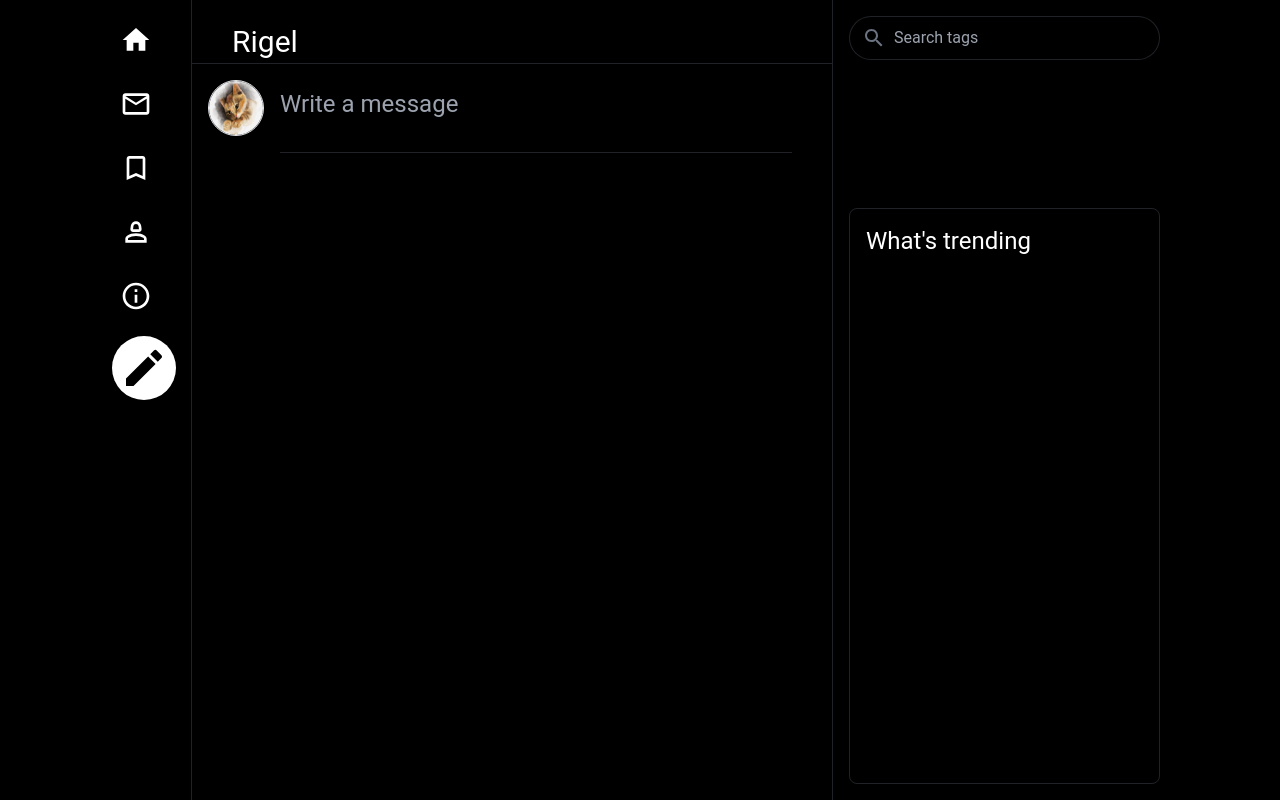
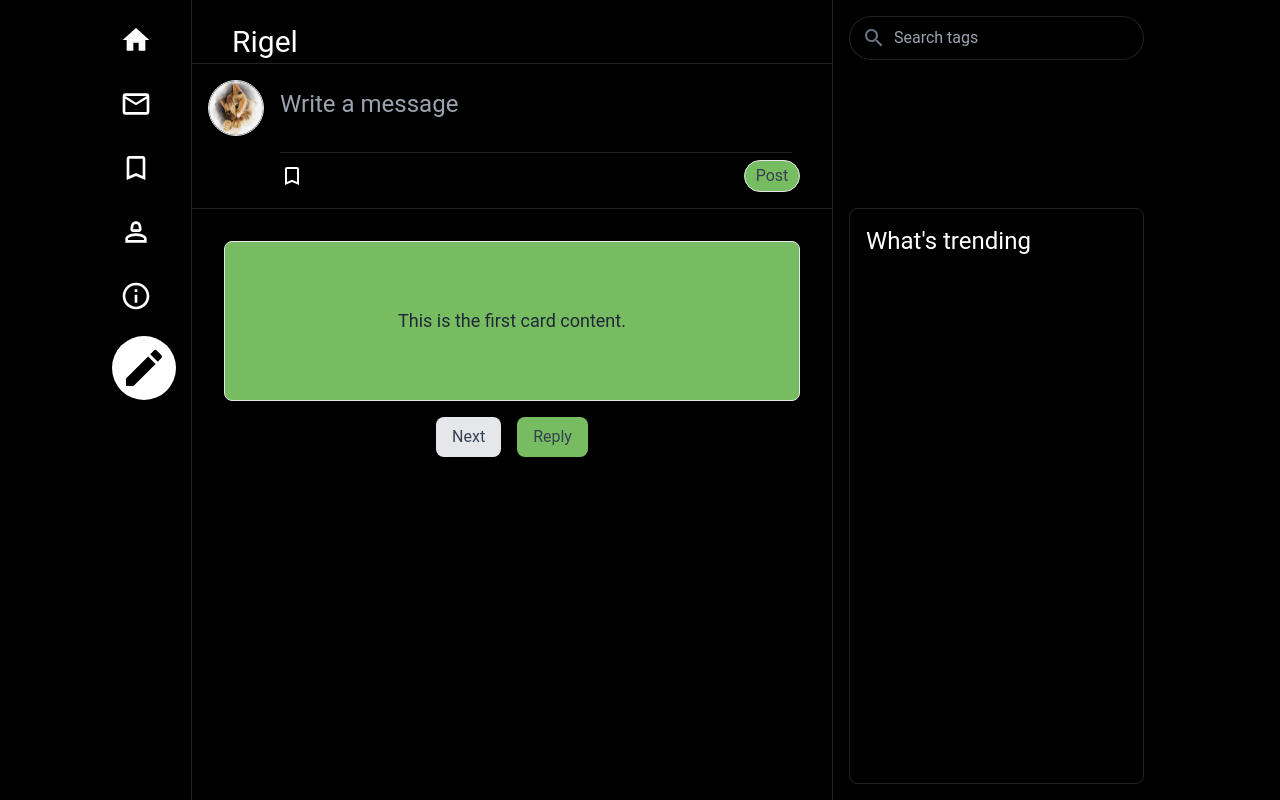
Before and after one commit to iCaran/Rigel, a React (Vite) app in the folder frontend/: page / in a window 1280 px wide. Built offline with nearby package versions, Linux system fonts and the light colour scheme.

Commit message:
home layout

```diff
--- a/frontend/src/App.jsx
+++ b/frontend/src/App.jsx
@@ -1,21 +1,34 @@
-import React from 'react'
-import SideBar from './components/Sidebar'
-import Header from './components/Header'
-import Rightbar from './components/Rightbar'
-import Compose from './components/Compose'
+import React from 'react';
+import SideBar from './components/Sidebar';
+import Header from './components/Header';
+import Rightbar from './components/Rightbar';
+import Compose from './components/Compose';
+import CardSlider from './components/CardSlider';
 
 const App = () => {
+  const cards = [
+    "This is the first card content.",
+    "Here's some text for the second card.",
+    "The third card contains this message.",
+    "Another example for the fourth card.",
+    "Finally, this is the fifth card."
+  ];
+
   return (
-    <div className='h-screen w-screen flex'>
+    <div className="h-screen w-screen flex">
       <SideBar />
-      <section className='w-1/2'>
+      <section className="w-full md:w-1/2 px-4 md:px-0">
         <Header />
         <Compose />
+        <div className="mt-8 mx-auto">
+          <CardSlider cards={cards} />
+        </div>
+      </section>
+      <div className="hidden md:flex md:w-1/3">
+        <Rightbar />
+      </div>
+    </div>
+  );
+};
 
-      </section>
-      <Rightbar />
-    </div>
-  )
-}
-
-export default App
+export default App;
--- /dev/null
+++ b/frontend/src/components/CardSlider.jsx
@@ -0,0 +1,35 @@
+import React, { useState } from 'react';
+
+const CardSlider = ({ cards }) => {
+  const [currentIndex, setCurrentIndex] = useState(0);
+
+  const handleNext = () => {
+    setCurrentIndex((prevIndex) => (prevIndex + 1) % cards.length);
+  };
+
+  return (
+    <div className="w-full max-w-xl mx-auto overflow-hidden relative">
+      <div className="h-40 flex items-center justify-center border rounded-lg bg-rigelSalmon shadow-md">
+        <p className="text-gray-800 text-lg px-4 text-center">
+          {cards[currentIndex]}
+        </p>
+      </div>
+
+      <div className="flex items-center justify-center mt-4 space-x-4">
+        <button
+          onClick={handleNext}
+          className="bg-gray-200 text-gray-700 px-4 py-2 rounded-lg hover:bg-gray-300"
+        >
+          Next
+        </button>
+        <button
+          className="bg-rigelSalmon text-gray-700 px-4 py-2 rounded-lg hover:bg-blue-600"
+        >
+          Reply
+        </button>
+      </div>
+    </div>
+  );
+};
+
+export default CardSlider;
--- a/frontend/src/components/Compose.jsx
+++ b/frontend/src/components/Compose.jsx
@@ -1,5 +1,6 @@
 import React, { useState } from 'react';
 import profilepic from '../assets/profile-pic.png';
+import BookmarkBorderOutlinedIcon from '@mui/icons-material/BookmarkBorderOutlined';
 
 const Compose = () => {
     const [message, setMessage] = useState("");
@@ -13,6 +14,7 @@ const Compose = () => {
     };
 
     return (
+        <div>
             <div className="flex h-1/2">
                 <img
                     src={profilepic}
@@ -29,6 +31,16 @@ const Compose = () => {
                     />
                 </div>
             </div>
+            <div className='text-white flex justify-between items-center px-8 border-b border-gray-500 border-opacity-30 pb-4'>
+                <BookmarkBorderOutlinedIcon className="ml-14" /> {/* Add margin-right to slightly move it to the right */}
+                <button
+                    className="text-gray-700 bg-rigelSalmon w-14 h-8 flex items-center justify-center border rounded-full"
+                    onClick={() => console.log("Post clicked")}
+                >
+                    Post
+                </button>
+            </div>
+        </div>
     );
 };
 
--- a/frontend/src/components/Sidebar.jsx
+++ b/frontend/src/components/Sidebar.jsx
@@ -1,10 +1,9 @@
 import React from 'react'
 import { SideData } from './SideData'
-import logo from '../assets/logo.png'
 
 const Sidebar = () => {
   return (
-    <div className='h-full w-[15%] bg-rigelBlack relative'>
+    <div className='h-full w-[20%] md:w-[15%] bg-rigelBlack relative'>
       <div className="absolute right-0 top-0 h-full w-[1px] bg-gray-500 opacity-30"></div>
       <ul className='absolute right-0'>
         {
--- a/frontend/tailwind.config.js
+++ b/frontend/tailwind.config.js
@@ -11,7 +11,7 @@ export default {
       },
       colors: {
         rigelBlack: '#000000',
-        rigelSalmon: '#E9806E',
+        rigelSalmon: '#78BC61',
         rigelIcon: '#3e4144'
       },
     },
```
Lines whose indentation alone changed are shown as unchanged.
